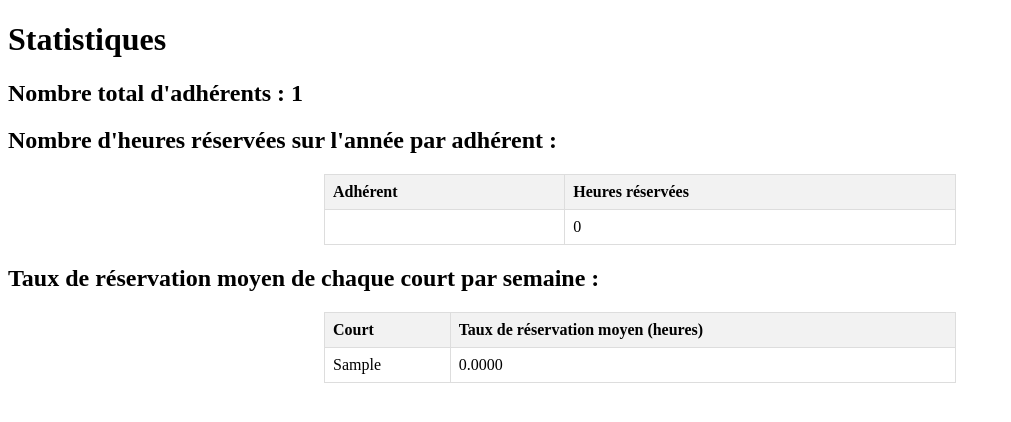
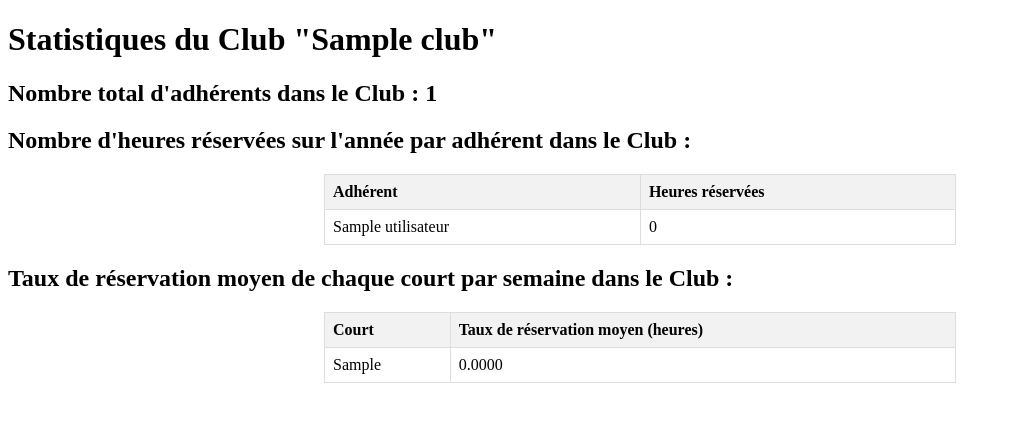
Before and after one commit to Dridox-h/bdd_projet_if3a, a PHP site: page /statistique.php in a window 1280 px wide. Shown: the top 422 px of the page, without its empty margins (0-1011 px from the left). Run offline with PHP 8.4, Linux system fonts and the light colour scheme; the visitor is signed in with stand-in values (Sample User, id 1); tables that the repository leaves empty hold one stand-in row (values such as "Sample post").

Commit message:
maj statistique

```diff
--- a/statistique.php
+++ b/statistique.php
@@ -1,30 +1,51 @@
 <?php
 // Inclure le fichier de connexion à la base de données
 include 'db_connect.php';
+session_start();
 
-// Requête pour récupérer le nombre total d'adhérents
-$sql_total_adherents = "SELECT COUNT(*) AS total_adherents FROM utilisateur";
+$id_user = $_SESSION['id_user'];
+
+// Requête pour récupérer l'identifiant et le nom du club de l'utilisateur
+$sql_club_info = "SELECT club.id_club, club.nom_club FROM club
+                INNER JOIN appartenance_club ac ON ac.id_club = club.id_club
+                INNER JOIN utilisateur ut ON ut.id_user = ac.id_user
+                WHERE ut.id_user = ?";
+$stmt_club_info = $conn->prepare($sql_club_info);
+$stmt_club_info->execute([$id_user]);
+$club_info = $stmt_club_info->fetch(PDO::FETCH_ASSOC);
+
+$club_id = $club_info['id_club'];
+$club_name = $club_info['nom_club'];
+
+// Requête pour récupérer le nombre total d'adhérents dans le club
+$sql_total_adherents = "SELECT COUNT(*) AS total_adherents FROM utilisateur
+                        INNER JOIN appartenance_club ac ON utilisateur.id_user = ac.id_user
+                        WHERE ac.id_club = ?";
 $stmt_total_adherents = $conn->prepare($sql_total_adherents);
-$stmt_total_adherents->execute();
+$stmt_total_adherents->execute([$club_id]);
 $total_adherents = $stmt_total_adherents->fetch(PDO::FETCH_ASSOC)['total_adherents'];
 
-// Requête pour récupérer le nombre total d'heures réservées sur l'année par adhérent
-$sql_heures_par_adherent = "SELECT ut.nom, SUM(TIMESTAMPDIFF(HOUR, start_datetime, end_datetime)) AS heures_reservees
+// Requête pour récupérer le nombre total d'heures réservées sur l'année par adhérent dans le club
+$sql_heures_par_adherent = "SELECT utilisateur.nom, SUM(TIMESTAMPDIFF(HOUR, reservation.start_datetime, reservation.end_datetime)) AS heures_reservees
                             FROM reservation
-                            INNER JOIN inscrits i ON i.id_reservation = reservation.id_reservation
-                            INNER JOIN utilisateur ut ON ut.id_user = i.id_user
-                            GROUP BY ut.nom";
+                            INNER JOIN inscrits ON reservation.id_reservation = inscrits.id_reservation
+                            INNER JOIN utilisateur ON inscrits.id_user = utilisateur.id_user
+                            INNER JOIN appartenance_club ON utilisateur.id_user = appartenance_club.id_user
+                            WHERE appartenance_club.id_club = ?
+                            GROUP BY utilisateur.nom";
 $stmt_heures_par_adherent = $conn->prepare($sql_heures_par_adherent);
-$stmt_heures_par_adherent->execute();
+$stmt_heures_par_adherent->execute([$club_id]);
 $heures_par_adherent = $stmt_heures_par_adherent->fetchAll(PDO::FETCH_ASSOC);
 
-// Requête pour récupérer le taux de réservation moyen de chaque court par semaine
-$sql_taux_reservation_court = "SELECT c.id_court, c.emplacement, AVG(TIMESTAMPDIFF(HOUR, start_datetime, end_datetime)) AS taux_reservation
-                                FROM courts c
-                                INNER JOIN reservation r ON c.id_court = r.id_court
-                                GROUP BY c.id_court";
+// Requête pour récupérer le taux de réservation moyen de chaque court par semaine dans le club
+$sql_taux_reservation_court = "SELECT courts.emplacement, AVG(TIMESTAMPDIFF(HOUR, reservation.start_datetime, reservation.end_datetime)) AS taux_reservation
+                                FROM courts
+                                INNER JOIN reservation ON courts.id_court = reservation.id_court
+                                INNER JOIN appartenance_club ON courts.id_club = appartenance_club.id_club
+                                WHERE appartenance_club.id_club = ?
+                                GROUP BY courts.emplacement";
 $stmt_taux_reservation_court = $conn->prepare($sql_taux_reservation_court);
-$stmt_taux_reservation_court->execute();
+$stmt_taux_reservation_court->execute([$club_id]);
 $taux_reservation_court = $stmt_taux_reservation_court->fetchAll(PDO::FETCH_ASSOC);
 
 ?>
@@ -53,11 +74,11 @@ $taux_reservation_court = $stmt_taux_reservation_court->fetchAll(PDO::FETCH_ASSO
     </style>
 </head>
 <body>
-    <h1>Statistiques</h1>
+    <h1>Statistiques du Club "<?php echo $club_name; ?>"</h1>
 
-    <h2>Nombre total d'adhérents : <?php echo $total_adherents; ?></h2>
+    <h2>Nombre total d'adhérents dans le Club : <?php echo $total_adherents; ?></h2>
 
-    <h2>Nombre d'heures réservées sur l'année par adhérent :</h2>
+    <h2>Nombre d'heures réservées sur l'année par adhérent dans le Club :</h2>
     <table>
         <thead>
             <tr>
@@ -68,14 +89,14 @@ $taux_reservation_court = $stmt_taux_reservation_court->fetchAll(PDO::FETCH_ASSO
         <tbody>
         <?php foreach ($heures_par_adherent as $row): ?>
         <tr>
-            <td><?php if(isset($row['id_user'])) echo $row['id_user']; ?></td>
+            <td><?php echo $row['nom']; ?></td>
             <td><?php echo $row['heures_reservees']; ?></td>
         </tr>
     <?php endforeach; ?>
         </tbody>
     </table>
 
-    <h2>Taux de réservation moyen de chaque court par semaine :</h2>
+    <h2>Taux de réservation moyen de chaque court par semaine dans le Club :</h2>
     <table>
         <thead>
             <tr>
```
